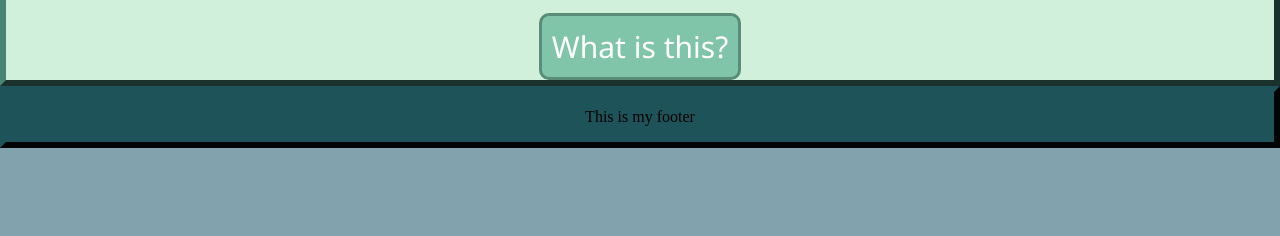
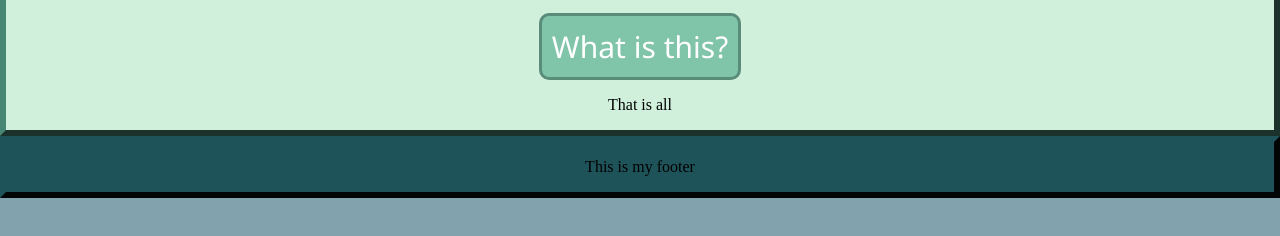
Before and after one commit to nivakrin/nivakrin, a plain HTML site: page index.html in a window 1280 px wide. Shown: the part 138-374 px from the top of the page. Drawn offline with Linux system fonts and the light colour scheme.

Commit message:
Update index.html

```diff
--- a/index.html
+++ b/index.html
@@ -49,7 +49,10 @@
   <p>Just a website</p>
 
 </section>
+<p>That is all</p>
 </div>
+
+
 
 <div class="footerDiv">
   <p>This is my footer</p>
```
